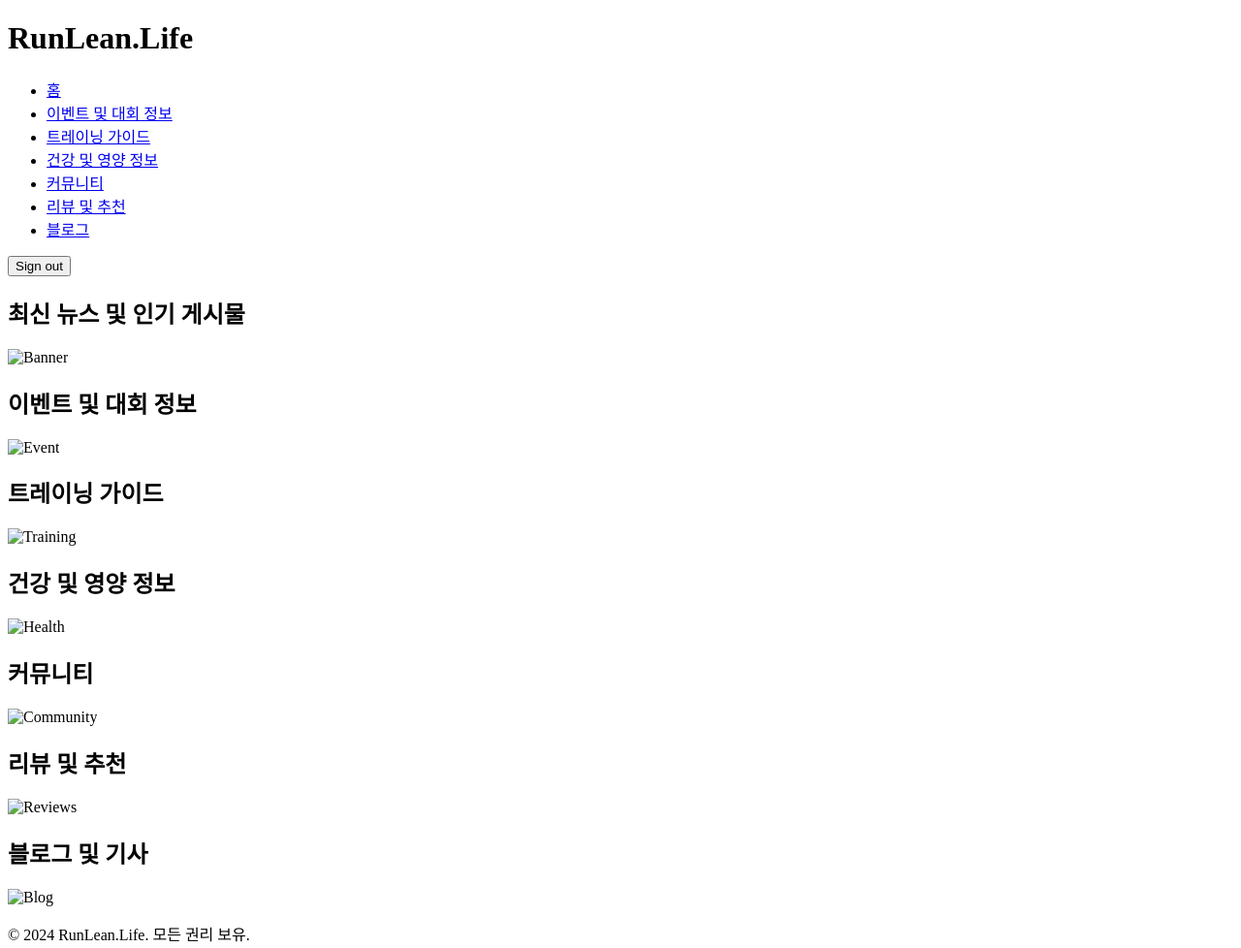
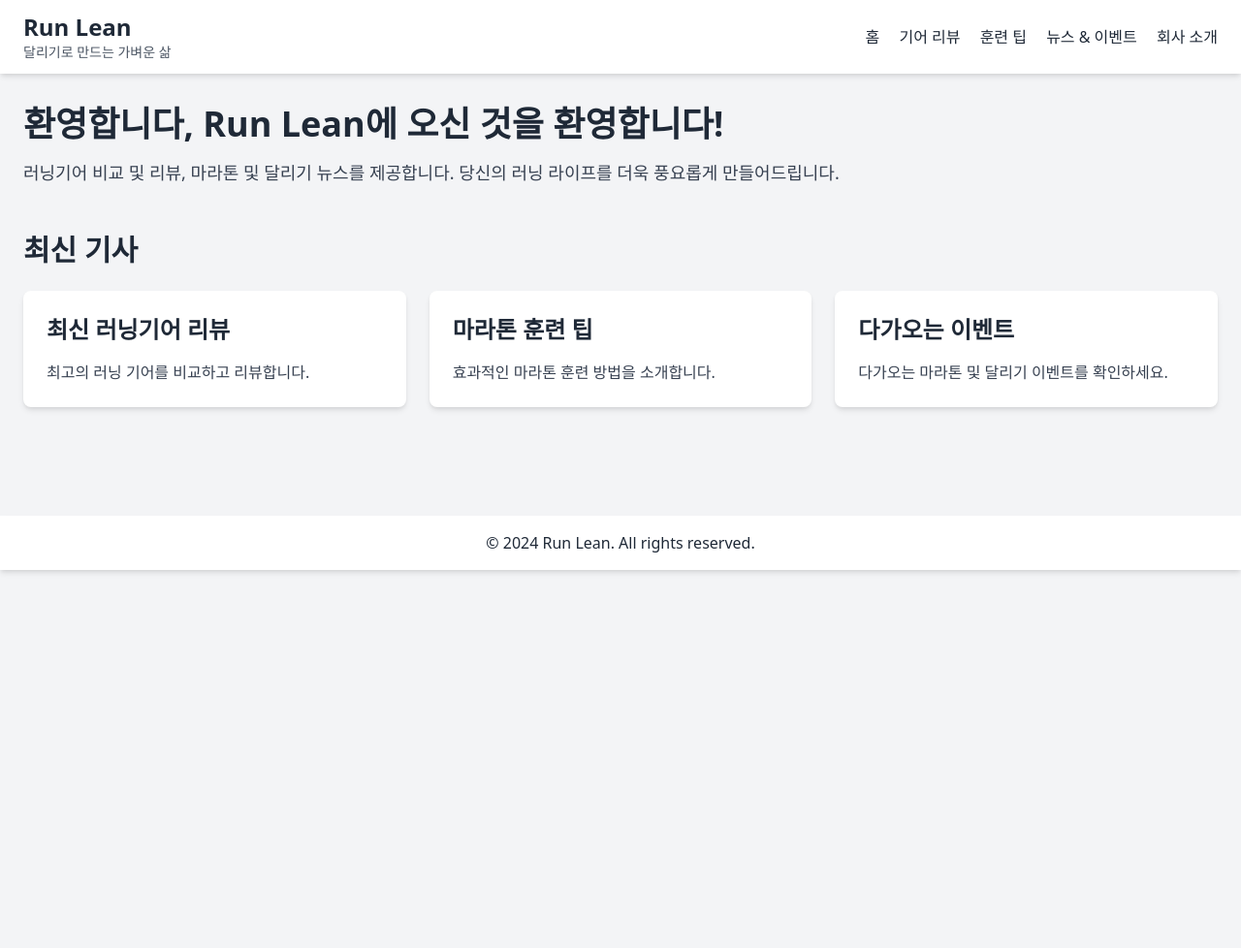
Before and after one commit to claytonhero/runlean-life, a plain HTML site: page index.html in a window 1280 px wide. Shown: the whole page at 97% size. After the commit the page ends 800 px from the top, so only its background shows below. Drawn offline with nearby package versions, Linux system fonts and the light colour scheme.

Commit message:
Upgrade w/ grimoire

```diff
--- a/index.html
+++ b/index.html
@@ -3,66 +3,71 @@
 <head>
     <meta charset="UTF-8">
     <meta name="viewport" content="width=device-width, initial-scale=1.0">
-    <meta name="description" content="마라톤과 달리기를 사랑하는 사람들을 위한 최고의 정보 사이트">
-    <meta name="keywords" content="마라톤, 달리기, 러닝, 트레이닝, 대회 일정">
-    <title>RunLean.Life - 마라톤과 달리기의 모든 것</title>
-    <link rel="stylesheet" href="styles.css">
-    <script src="https://apis.google.com/js/platform.js" async defer></script>
-    <meta name="google-signin-client_id" content="YOUR_GOOGLE_CLIENT_ID.apps.googleusercontent.com">
+    <meta name="description" content="러닝기어 비교 및 리뷰, 마라톤 및 달리기 뉴스를 제공하는 Run Lean">
+    <title>Run Lean - 달리기로 만드는 가벼운 삶</title>
+    <link href="https://cdn.jsdelivr.net/npm/tailwindcss@2.2.19/dist/tailwind.min.css" rel="stylesheet">
+    <meta name="keywords" content="러닝기어, 마라톤, 달리기, 리뷰, 뉴스">
+    <meta name="author" content="Run Lean 팀">
+    <meta name="robots" content="index, follow">
+    <script type="application/ld+json">
+    {
+      "@context": "http://schema.org",
+      "@type": "WebSite",
+      "name": "Run Lean",
+      "url": "https://www.runlean.life",
+      "description": "러닝기어 비교 및 리뷰, 마라톤 및 달리기 뉴스를 제공하는 사이트",
+      "publisher": {
+        "@type": "Organization",
+        "name": "Run Lean"
+      }
+    }
+    </script>
 </head>
-<body>
-    <header>
-        <h1>RunLean.Life</h1>
-        <nav>
-            <ul>
-                <li><a href="#home">홈</a></li>
-                <li><a href="#events">이벤트 및 대회 정보</a></li>
-                <li><a href="#training">트레이닝 가이드</a></li>
-                <li><a href="#health">건강 및 영양 정보</a></li>
-                <li><a href="#community">커뮤니티</a></li>
-                <li><a href="#reviews">리뷰 및 추천</a></li>
-                <li><a href="#blog">블로그</a></li>
-            </ul>
-        </nav>
-        <div class="g-signin2" data-onsuccess="onSignIn"></div>
-        <button onclick="signOut()">Sign out</button>
+<body class="bg-gray-100 font-sans">
+    <header class="bg-white shadow-md">
+        <div class="container mx-auto px-6 py-3">
+            <div class="flex justify-between items-center">
+                <div>
+                    <a href="/" class="text-2xl font-bold text-gray-800">Run Lean</a>
+                    <p class="text-sm text-gray-600">달리기로 만드는 가벼운 삶</p>
+                </div>
+                <nav class="space-x-4">
+                    <a href="/" class="text-gray-800 hover:text-gray-600">홈</a>
+                    <a href="/gear-reviews" class="text-gray-800 hover:text-gray-600">기어 리뷰</a>
+                    <a href="/training-tips" class="text-gray-800 hover:text-gray-600">훈련 팁</a>
+                    <a href="/news-events" class="text-gray-800 hover:text-gray-600">뉴스 & 이벤트</a>
+                    <a href="/about-us" class="text-gray-800 hover:text-gray-600">회사 소개</a>
+                </nav>
+            </div>
+        </div>
     </header>
-
-    <main>
-        <section id="home">
-            <h2>최신 뉴스 및 인기 게시물</h2>
-            <img src="images/banner.jpg" alt="Banner">
+    <main class="container mx-auto px-6 py-8">
+        <section class="mb-12">
+            <h1 class="text-4xl font-bold text-gray-800">환영합니다, Run Lean에 오신 것을 환영합니다!</h1>
+            <p class="text-lg text-gray-700 mt-4">러닝기어 비교 및 리뷰, 마라톤 및 달리기 뉴스를 제공합니다. 당신의 러닝 라이프를 더욱 풍요롭게 만들어드립니다.</p>
         </section>
-        <section id="events">
-            <h2>이벤트 및 대회 정보</h2>
-            <img src="images/event.jpg" alt="Event">
-        </section>
-        <section id="training">
-            <h2>트레이닝 가이드</h2>
-            <img src="images/training.jpg" alt="Training">
-        </section>
-        <section id="health">
-            <h2>건강 및 영양 정보</h2>
-            <img src="images/health.jpg" alt="Health">
-        </section>
-        <section id="community">
-            <h2>커뮤니티</h2>
-            <img src="images/community.jpg" alt="Community">
-        </section>
-        <section id="reviews">
-            <h2>리뷰 및 추천</h2>
-            <img src="images/reviews.jpg" alt="Reviews">
-        </section>
-        <section id="blog">
-            <h2>블로그 및 기사</h2>
-            <img src="images/blog.jpg" alt="Blog">
+        <section class="mb-12">
+            <h2 class="text-3xl font-semibold text-gray-800">최신 기사</h2>
+            <div class="grid grid-cols-1 md:grid-cols-2 lg:grid-cols-3 gap-6 mt-6">
+                <article class="bg-white p-6 shadow-md rounded-lg">
+                    <h3 class="text-2xl font-semibold text-gray-800">최신 러닝기어 리뷰</h3>
+                    <p class="text-gray-700 mt-4">최고의 러닝 기어를 비교하고 리뷰합니다.</p>
+                </article>
+                <article class="bg-white p-6 shadow-md rounded-lg">
+                    <h3 class="text-2xl font-semibold text-gray-800">마라톤 훈련 팁</h3>
+                    <p class="text-gray-700 mt-4">효과적인 마라톤 훈련 방법을 소개합니다.</p>
+                </article>
+                <article class="bg-white p-6 shadow-md rounded-lg">
+                    <h3 class="text-2xl font-semibold text-gray-800">다가오는 이벤트</h3>
+                    <p class="text-gray-700 mt-4">다가오는 마라톤 및 달리기 이벤트를 확인하세요.</p>
+                </article>
+            </div>
         </section>
     </main>
-
-    <footer>
-        <p>&copy; 2024 RunLean.Life. 모든 권리 보유.</p>
+    <footer class="bg-white shadow-md mt-8">
+        <div class="container mx-auto px-6 py-4 text-center">
+            <p class="text-gray-800">© 2024 Run Lean. All rights reserved.</p>
+        </div>
     </footer>
-
-    <script src="scripts.js"></script>
 </body>
 </html>
```
